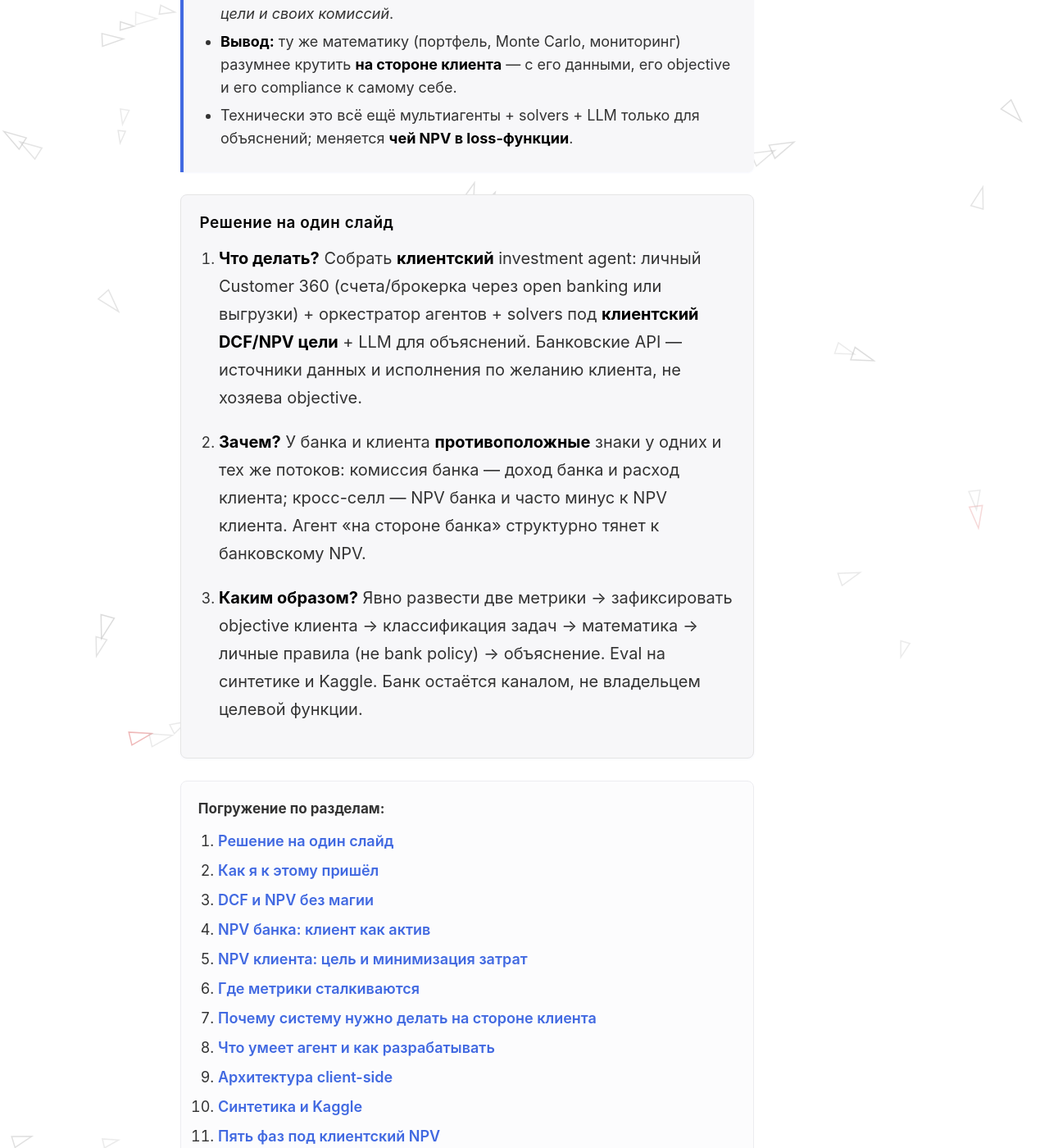
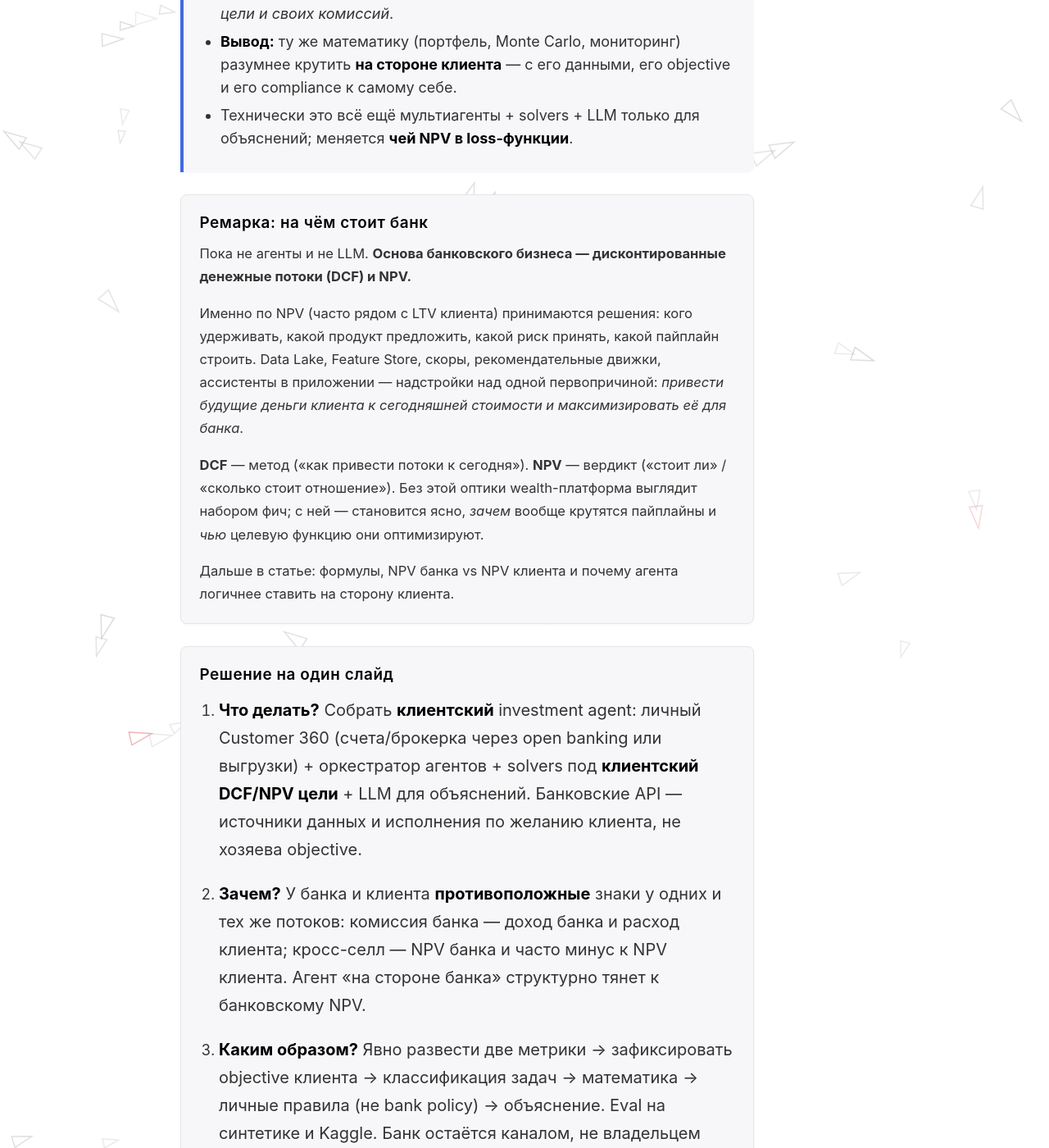
Before and after one commit to evgeniy-borisov/vairl, a Jekyll site: the page built from publications/public/2026-07-13-banking-investor-ai-agent-ru.md, in a window 1280 px wide and 1400 px high, scrolled down 1036 px. Shown: the whole window at 82% size. Built offline with Jekyll 4.4.1, drawn with Linux system fonts in a browser that asks for light colours; nearby versions of some CDN libraries; some of the changed text lies outside the part shown.

Commit message:
Добавить в начало ремарку: DCF/NPV как основа банка и первопричина пайплайнов.
Co-authored-by: Cursor <cursoragent@cursor.com>

```diff
--- a/publications/public/2026-07-13-banking-investor-ai-agent-ru.md
+++ b/publications/public/2026-07-13-banking-investor-ai-agent-ru.md
@@ -25,6 +25,20 @@ review_status: approved
 
 <div class="post-decision" markdown="1">
 
+### Ремарка: на чём стоит банк {#business-foundation}
+
+Пока не агенты и не LLM. **Основа банковского бизнеса — дисконтированные денежные потоки (DCF) и NPV.**
+
+Именно по NPV (часто рядом с LTV клиента) принимаются решения: кого удерживать, какой продукт предложить, какой риск принять, какой пайплайн строить. Data Lake, Feature Store, скоры, рекомендательные движки, ассистенты в приложении — надстройки над одной первопричиной: *привести будущие деньги клиента к сегодняшней стоимости и максимизировать её для банка*.
+
+**DCF** — метод («как привести потоки к сегодня»). **NPV** — вердикт («стоит ли» / «сколько стоит отношение»). Без этой оптики wealth-платформа выглядит набором фич; с ней — становится ясно, *зачем* вообще крутятся пайплайны и *чью* целевую функцию они оптимизируют.
+
+Дальше в статье: формулы, NPV банка vs NPV клиента и почему агента логичнее ставить на сторону клиента.
+
+</div>
+
+<div class="post-decision" markdown="1">
+
 ### Решение на один слайд {#decision-slide}
 
 1. **Что делать?** Собрать **клиентский** investment agent: личный Customer 360 (счета/брокерка через open banking или выгрузки) + оркестратор агентов + solvers под **клиентский DCF/NPV цели** + LLM для объяснений. Банковские API — источники данных и исполнения по желанию клиента, не хозяева objective.
@@ -39,20 +53,21 @@ review_status: approved
 
 **Погружение по разделам:**
 
-0. [Решение на один слайд](#decision-slide)
-1. [Как я к этому пришёл](#how-it-started)
-2. [DCF и NPV без магии](#dcf-npv-basics)
-3. [NPV банка: клиент как актив](#bank-npv)
-4. [NPV клиента: цель и минимизация затрат](#client-npv)
-5. [Где метрики сталкиваются](#conflict)
-6. [Почему систему нужно делать на стороне клиента](#client-side)
-7. [Что умеет агент и как разрабатывать](#agent-capabilities)
-8. [Архитектура client-side](#architecture)
-9. [Синтетика и Kaggle](#synthetic-eval)
-10. [Пять фаз под клиентский NPV](#lifecycle)
-11. [Мультиагенты и модели](#multi-agent)
-12. [Классификация задач](#task-classification) — [часть 2](/vairl/blog/2026/07/14/banking-agent-task-classification-ru/)
-13. [Выводы](#lessons)
+0. [Ремарка: на чём стоит банк](#business-foundation) — DCF/NPV как первопричина пайплайнов
+1. [Решение на один слайд](#decision-slide)
+2. [Как я к этому пришёл](#how-it-started)
+3. [DCF и NPV без магии](#dcf-npv-basics)
+4. [NPV банка: клиент как актив](#bank-npv)
+5. [NPV клиента: цель и минимизация затрат](#client-npv)
+6. [Где метрики сталкиваются](#conflict)
+7. [Почему систему нужно делать на стороне клиента](#client-side)
+8. [Что умеет агент и как разрабатывать](#agent-capabilities)
+9. [Архитектура client-side](#architecture)
+10. [Синтетика и Kaggle](#synthetic-eval)
+11. [Пять фаз под клиентский NPV](#lifecycle)
+12. [Мультиагенты и модели](#multi-agent)
+13. [Классификация задач](#task-classification) — [часть 2](/vairl/blog/2026/07/14/banking-agent-task-classification-ru/)
+14. [Выводы](#lessons)
 
 </div>
 
```
Also changed, not shown: _posts/2026-07-13-banking-investor-ai-agent-ru.md (+29 -14 lines).
